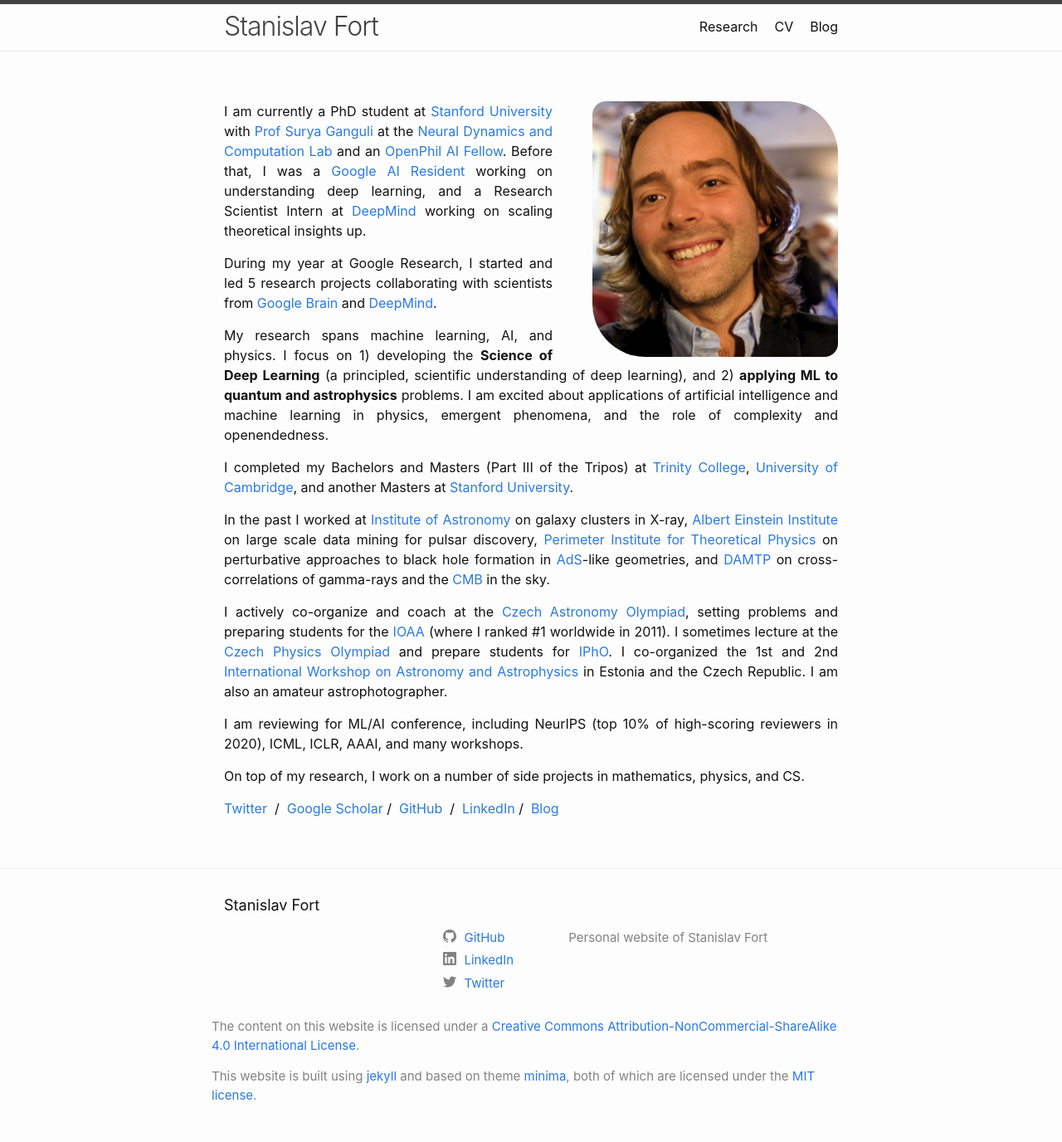
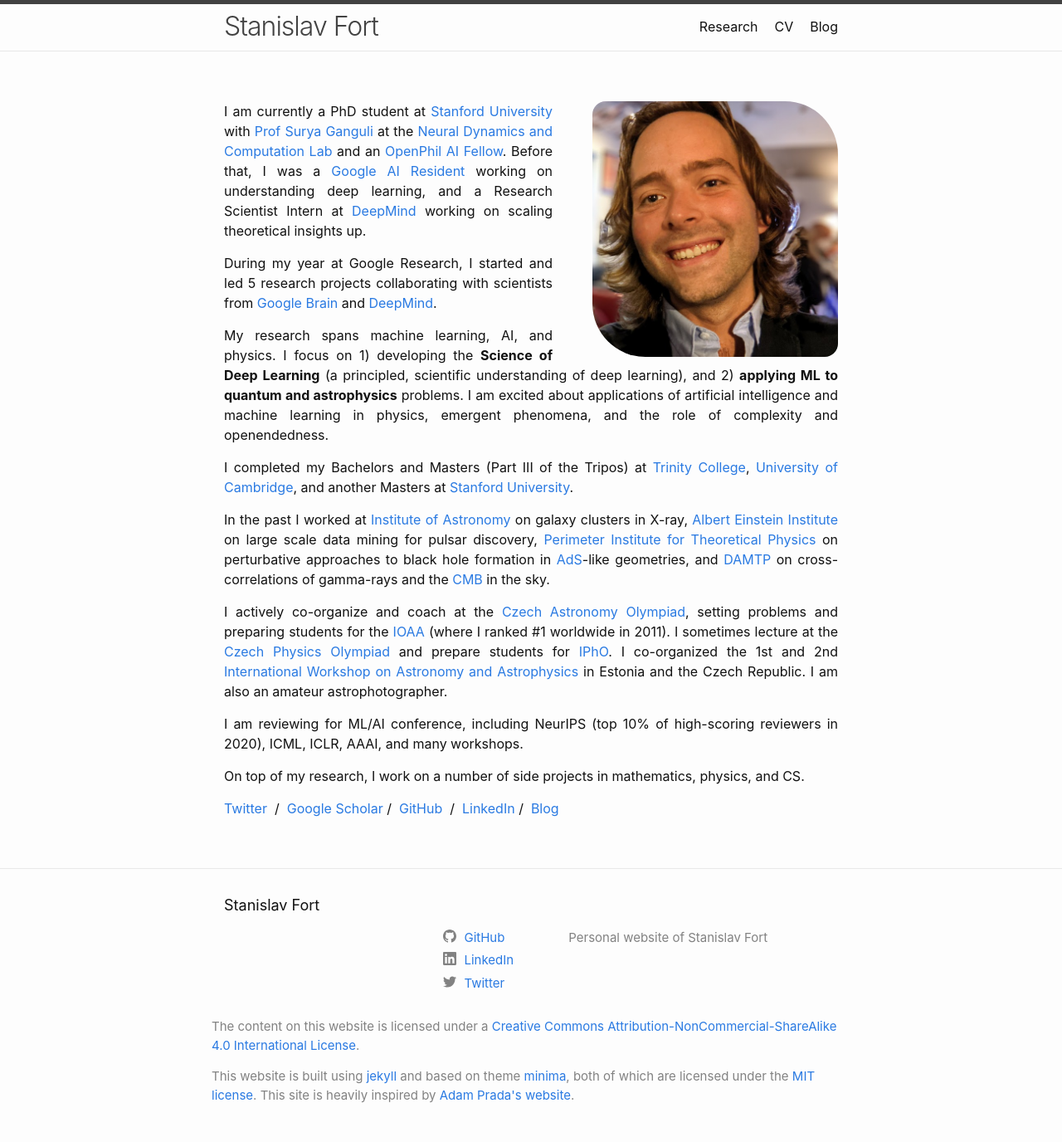
Before and after one commit to stanislavfort/stanislavfort.github.io, a Jekyll site: the page built from index.md, in a window 1280 px wide. Shown: the whole page at 83% size. Built offline with Jekyll 4.4.1, drawn with Linux system fonts in a browser that asks for light colours.

Commit message:
Adding an acknowledgement

```diff
--- a/_includes/footer.html
+++ b/_includes/footer.html
@@ -52,6 +52,7 @@
         This website is built using <a href="https://jekyllrb.com/">jekyll</a> and based on theme
         <a href="https://github.com/jekyll/minima">minima</a>, both of
         which are licensed under the <a rel="license" href="/MIT_LICENSE.txt">MIT license</a>.
+          This site is heavily inspired by <a href="http://adamprada.net/">Adam Prada's website</a>.
         </p>
     </div>
   </div>
```
